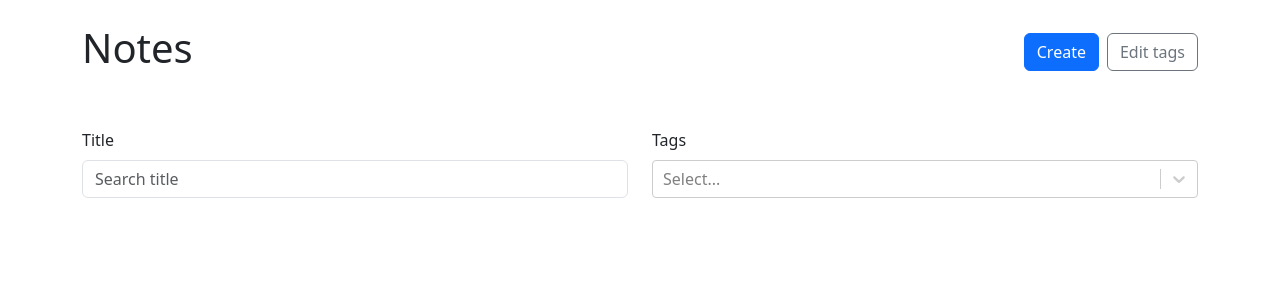
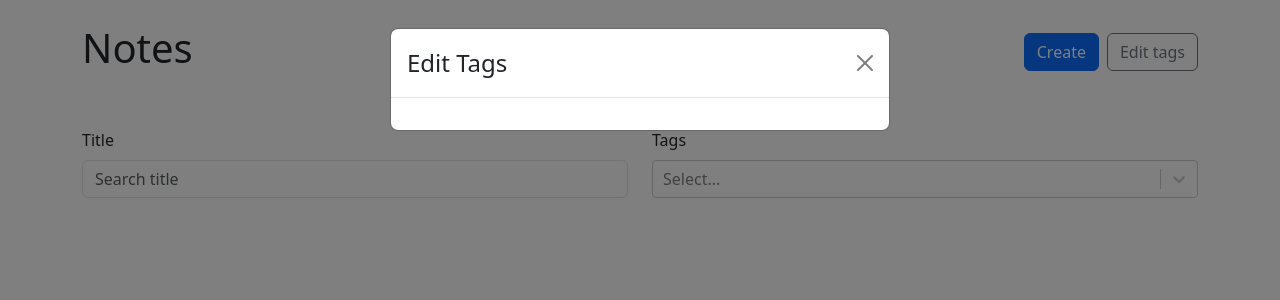
Before and after one commit to davelimlink/notes-app, a React (Vite) app: page / in a window 1280 px wide. Both pictures are taken after a click on the button "Edit tags". Shown: the top 300 px of the page. Built offline with nearby package versions, Linux system fonts and the light colour scheme.

Commit message:
setting up delete and updating the tagss

```diff
--- a/src/App.tsx
+++ b/src/App.tsx
@@ -88,6 +88,24 @@
     setTags((prevTags) => [...prevTags, tag]);
   }
 
+  function updateTag(id: string, label: string) {
+    setTags((prevTags) => {
+      return prevTags.map((tag) => {
+        if (tag.id === id) {
+          return { ...tag, label };
+        } else {
+          return tag;
+        }
+      });
+    });
+  }
+
+  function deleteTag(id: string) {
+    setTags((prevTags) => {
+      return prevTags.filter((tag) => tag.id !== id);
+    });
+  }
+
   return (
     <>
       <Container className="my-4">
@@ -96,7 +114,14 @@
         <Routes>
           <Route
             path="/"
-            element={<NoteList availableTags={tags} notes={notesWithTaggs} />}
+            element={
+              <NoteList
+                availableTags={tags}
+                notes={notesWithTaggs}
+                updateTag={updateTag}
+                deleteTag={deleteTag}
+              />
+            }
           />
           <Route
             path="/new"
--- a/src/NoteList.tsx
+++ b/src/NoteList.tsx
@@ -1,5 +1,5 @@
 import React, { useMemo, useState } from "react";
-import { Badge, Button, Card, Col, Row, Stack } from "react-bootstrap";
+import { Badge, Button, Card, Col, Modal, Row, Stack } from "react-bootstrap";
 import { Form } from "react-bootstrap";
 import { Link } from "react-router-dom";
 import ReactSelect from "react-select";
@@ -9,6 +9,8 @@
 type NoteListProp = {
   availableTags: Tag[];
   notes: Note[];
+  updateTag: (id: string, label: string) => void;
+  deleteTag: (id: string) => void;
 };
 
 type SimflifiedNote = {
@@ -17,9 +19,23 @@
   tags: Tag[];
 };
 
-function NoteList({ availableTags, notes }: NoteListProp) {
+type EdditTagsModalProps = {
+  availableTags: Tag[];
+  handleClose: () => void;
+  show: boolean;
+  updateTag: (id: string, label: string) => void;
+  deleteTag: (id: string) => void;
+};
+
+function NoteList({
+  availableTags,
+  notes,
+  updateTag,
+  deleteTag,
+}: NoteListProp) {
   const [selectedTags, setSelectedTags] = useState<Tag[]>([]);
   const [title, setTitle] = useState("");
+  const [editRagsModalOpen, setEditTagsModalOpen] = useState(false);
 
   const filteredNotes = useMemo(() => {
     return notes.filter((note) => {
@@ -33,6 +49,7 @@
       );
     });
   }, [notes, selectedTags, title]);
+
   return (
     <>
       <Row className="align-items-center mb-5">
@@ -44,7 +61,12 @@
             <Link to={"/new"}>
               <Button variant="primary">Create</Button>
             </Link>
-            <Button variant="outline-secondary">Edit tags</Button>
+            <Button
+              onClick={() => setEditTagsModalOpen(true)}
+              variant="outline-secondary"
+            >
+              Edit tags
+            </Button>
           </Stack>
         </Col>
       </Row>
@@ -93,6 +115,15 @@
           );
         })}
       </Row>
+      <EditTagsModal
+        availableTags={availableTags}
+        updateTag={updateTag}
+        deleteTag={deleteTag}
+        show={editRagsModalOpen}
+        handleClose={() => {
+          setEditTagsModalOpen(false);
+        }}
+      />
     </>
   );
 }
@@ -136,4 +167,49 @@
   );
 }
 
+function EditTagsModal({
+  availableTags,
+  handleClose,
+  show,
+  updateTag,
+  deleteTag,
+}: EdditTagsModalProps) {
+  return (
+    <Modal show={show} onHide={handleClose}>
+      <Modal.Header closeButton>
+        <Modal.Title>Edit Tags</Modal.Title>
+      </Modal.Header>
+      <Modal.Body>
+        <Form>
+          <Stack gap={2}>
+            {availableTags.map((tag) => {
+              return (
+                <Row key={tag.id} className="align-items-center">
+                  <Col>
+                    <Form.Group controlId={tag.id}>
+                      <Form.Control
+                        type="text"
+                        value={tag.label}
+                        onChange={(e) => updateTag(tag.id, e.target.value)}
+                      />
+                    </Form.Group>
+                  </Col>
+                  <Col xs="auto">
+                    <Button
+                      onClick={() => deleteTag(tag.id)}
+                      variant="outline-danger"
+                    >
+                      &times;
+                    </Button>
+                  </Col>
+                </Row>
+              );
+            })}
+          </Stack>
+        </Form>
+      </Modal.Body>
+    </Modal>
+  );
+}
+
 export default NoteList;
```
